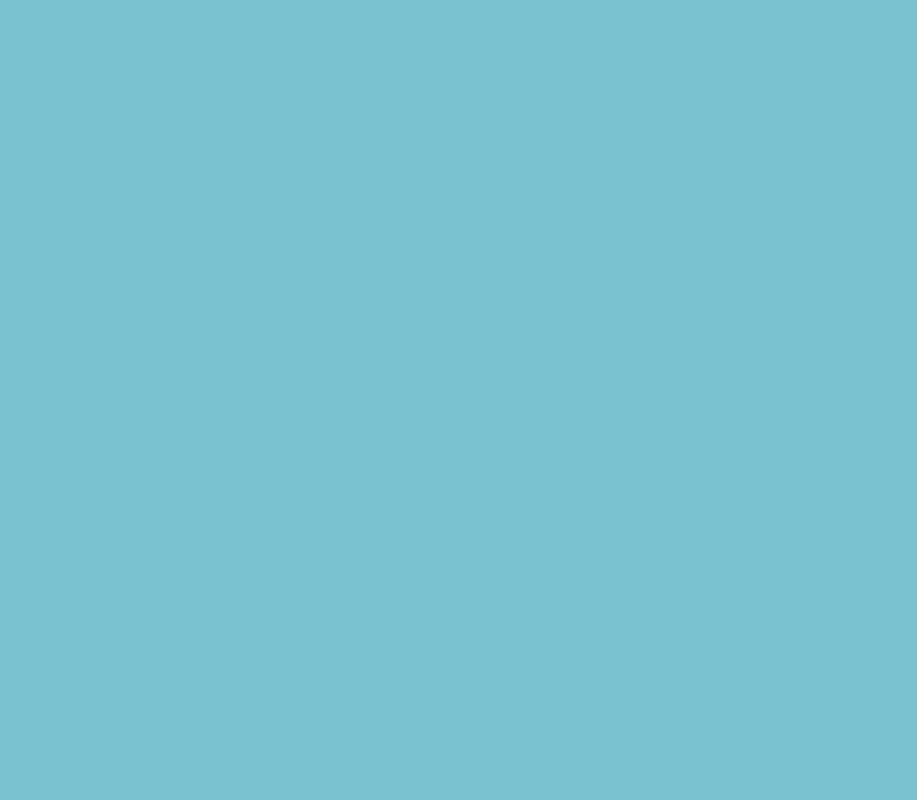
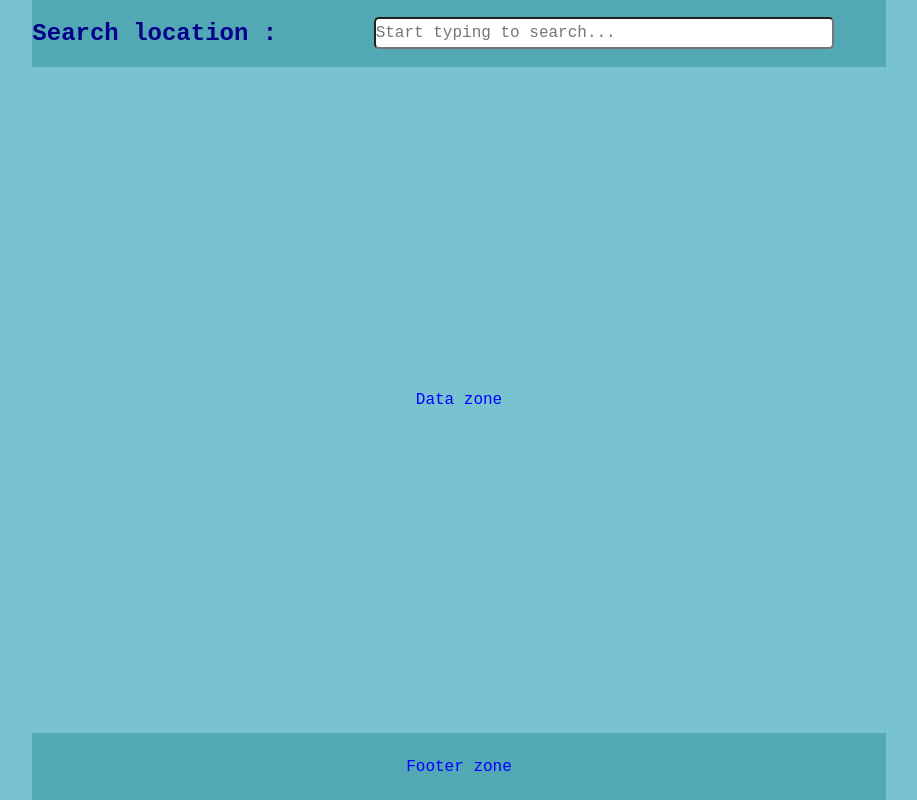
Before and after one commit to Stream5937/Odin-Weather, a website built with webpack: page src/index.html in a window 1280 px wide. Shown: the whole page, without its empty margins (181-1098 px from the left). Built offline with nearby package versions, Linux system fonts and the light colour scheme.

Commit message:
search bar added

```diff
--- a/src/index.html
+++ b/src/index.html
@@ -7,7 +7,25 @@
 </head>
 <body>
     <div class="container">
+        <header class="header-zone">
+            <div class="label-1">
+                <h2>Search location :</h2>
+            </div>
+            <div class="search-bar">
+              <input
+                id="search"
+                type="search"
+                placeholder="Start typing to search..."
+                autocomplete="off"
+              />
+            </div>
+        </header>
+        <div class="data-zone">Data zone
 
+        </div>
+        <footer class=" footer-zone">Footer zone
+
+        </footer>
     </div>
     <!--script type="module" src = 'bundle.js'></script-->
     <script src = 'bundle.js'></script>
--- a/src/style.css
+++ b/src/style.css
@@ -7,6 +7,9 @@
     font-family: 'Courier New', Courier, monospace;
     font-size: 1em;
     box-sizing: border-box;
+   /* display:grid;   //causes display issue!!
+   /* justify-content: center;
+    align-items: center; */
 }
 
 /*--------------------------------colour scheme  1 lighter to 4 darker ------------------------------------*/
@@ -23,8 +26,12 @@ body { background-color: var(--blue); }
   --col_2  : #79c2d0;   /* lighter */
   --col_3  : #53a8b6;   /* darker  */
   --col_4  : #5585b5;   /* darkest */
+  --col_td : #000088;   /* text darkest  */
+  --col_tm : #79c2d0;   /* text mid colour */
+  --col_tl : #ffffff;   /* text lightest */
 }
 
+/*
 .col-1 {
   background-color: var(--col_1);
 }
@@ -40,7 +47,7 @@ body { background-color: var(--blue); }
 .col-4 {
   background-color: var(--col_4);;
 }
-
+*/
 /*-------------------------text ---------------------------------------------------------------*/
 /*input cursor*/
 .cursor {
@@ -65,15 +72,56 @@ h1 {
   font-size: 2rem;
   align-content: center;
 }
+h2 {
+  font-size: 1.5rem;
+  align-content: center;
+}
 
 /*------------------------------------container----------------------------------------------*/
 
 .container {
+ /* display:grid;
+  justify-content: center;
+  align-items: center; */
   height:100vh;
   width: 100vw;
   display: grid;
-grid-template-columns: 1fr;
+  grid-template-columns: 1fr 4fr 1fr;
   grid-template-rows: 1fr 10fr 1fr;
+  color: var(--col_td);
+  background-color: var(--col_2);
+}
+
+.header-zone {
+  display:grid;
+  grid-template-columns: 2fr 3fr;
+  justify-content: center;
+  align-items: center;
+  color: var(--col_td);
+  background-color: var(--col_3);
+  grid-area: 1/2/2/3;
+}
+
+input {
+  width: 90%;
+  height: 2rem;
+  border-radius: 5px;
+}
+
+.data-zone {
+  display:grid;
+  justify-content: center;
+  align-items: center;
   color: blue;
   background-color: var(--col_2);
+  grid-area: 2/2/3/3;
 }
+
+.footer-zone {
+  display:grid;
+  justify-content: center;
+  align-items: center;
+  color: blue;
+  background-color: var(--col_3);
+  grid-area: 3/2/4/3;
+}
```
Lines whose indentation alone changed are shown as unchanged.
